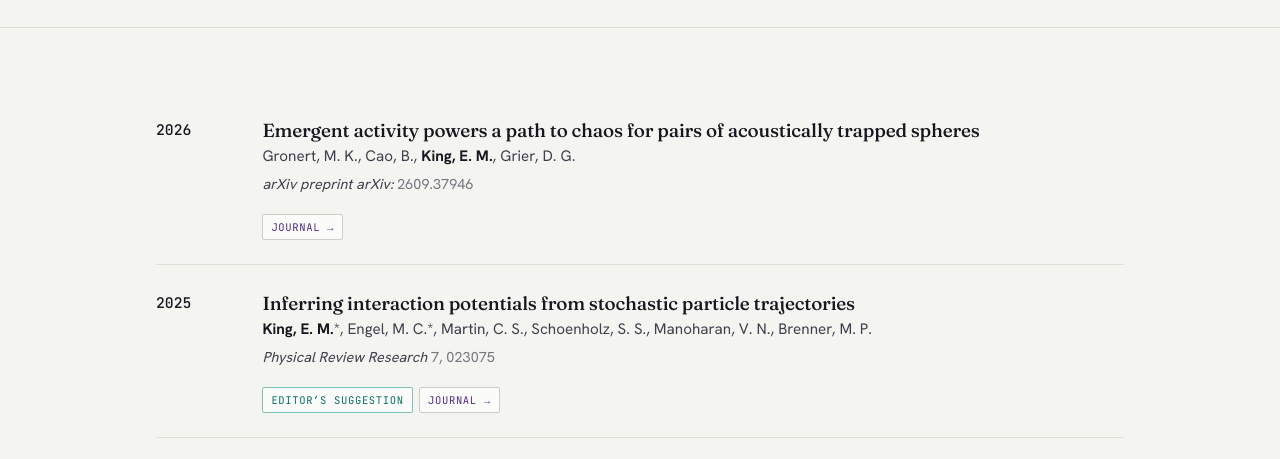
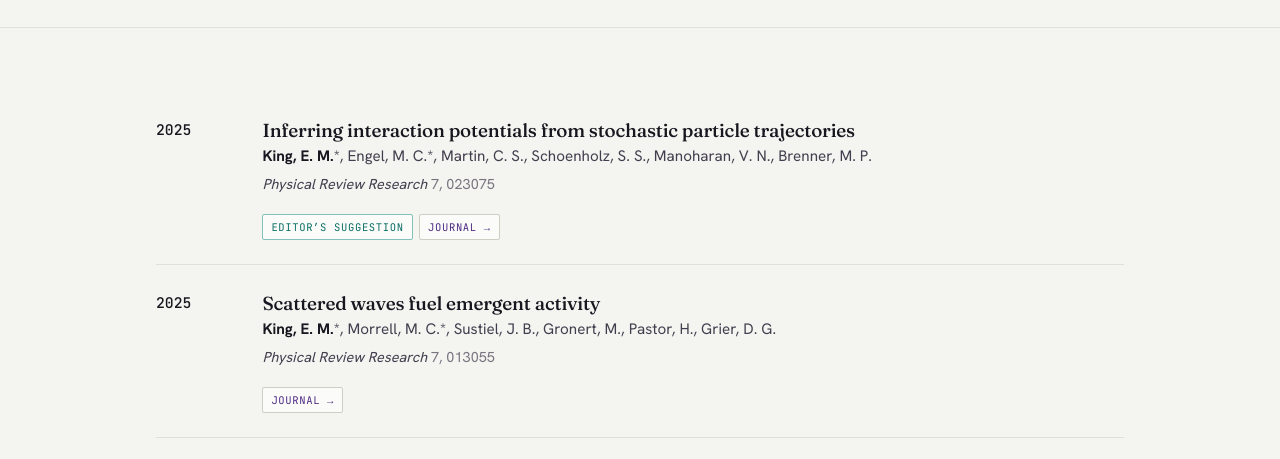
Before and after one commit to the-king-group/the-king-group.github.io, a plain HTML site: page publications.html in a window 1280 px wide. Shown: the part 284-743 px from the top of the page. Drawn offline with Linux system fonts and the light colour scheme.

Commit message:
Remove arXiv preprint to test the Scholar sync
Co-Authored-By: Claude Fable 5.2 <noreply@anthropic.com>

```diff
--- a/publications.html
+++ b/publications.html
@@ -36,15 +36,6 @@
 
 <section class="section tight"><div class="wrap">
   <ul class="pub-list">
-    <li class="pub">
-      <div class="meta"><span class="y">2026</span></div>
-      <div>
-        <a class="pub-title" href="https://arxiv.org/abs/2609.37946">Emergent activity powers a path to chaos for pairs of acoustically trapped spheres</a>
-        <p class="authors">Gronert, M. K., Cao, B., <span class="me">King, E. M.</span>, Grier, D. G.</p>
-        <p class="venue"><span class="j">arXiv preprint arXiv:</span> 2609.37946</p>
-        <div class="badges"><a class="badge link" href="https://arxiv.org/abs/2609.37946">Journal &rarr;</a></div>
-      </div>
-    </li>
     <li class="pub">
       <div class="meta"><span class="y">2025</span></div>
       <div>
```
Also changed, not shown: research.html (+1 -1 lines), 1 other file.
